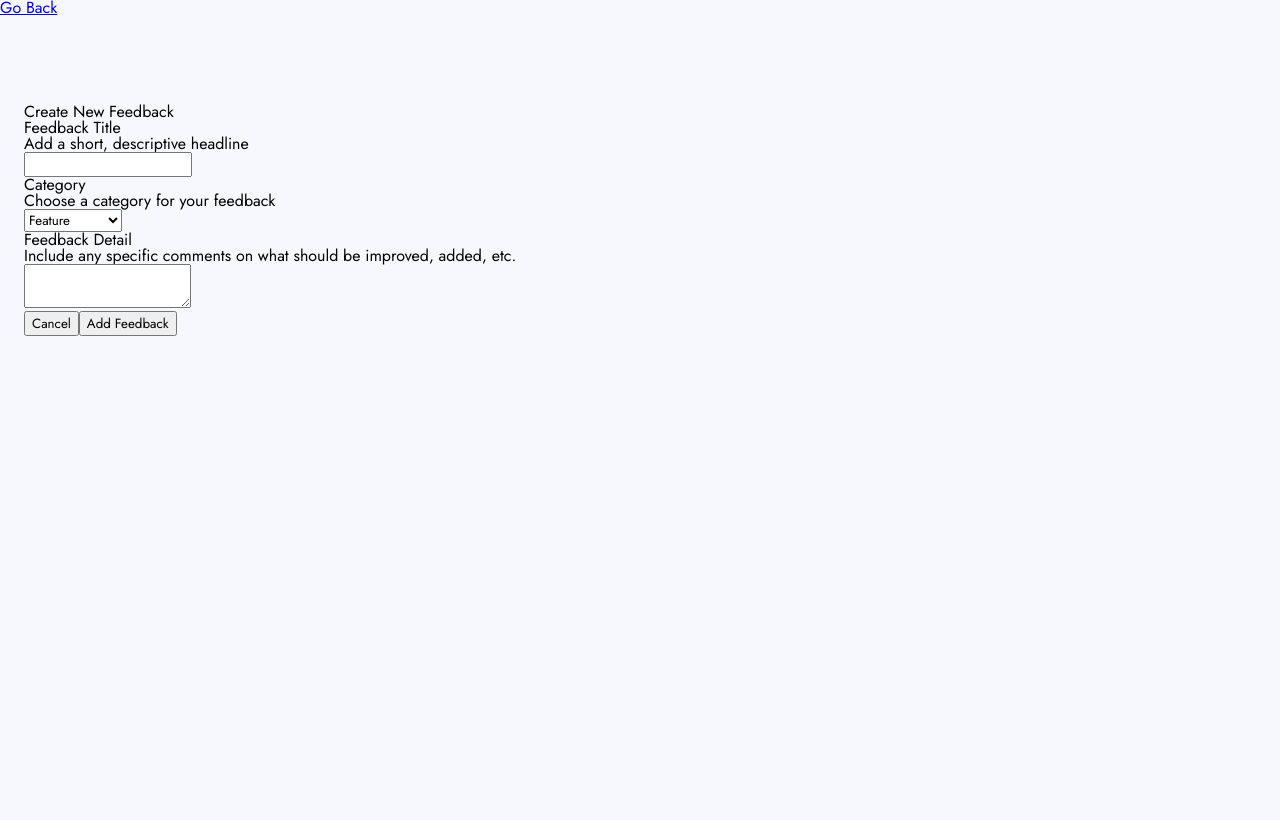
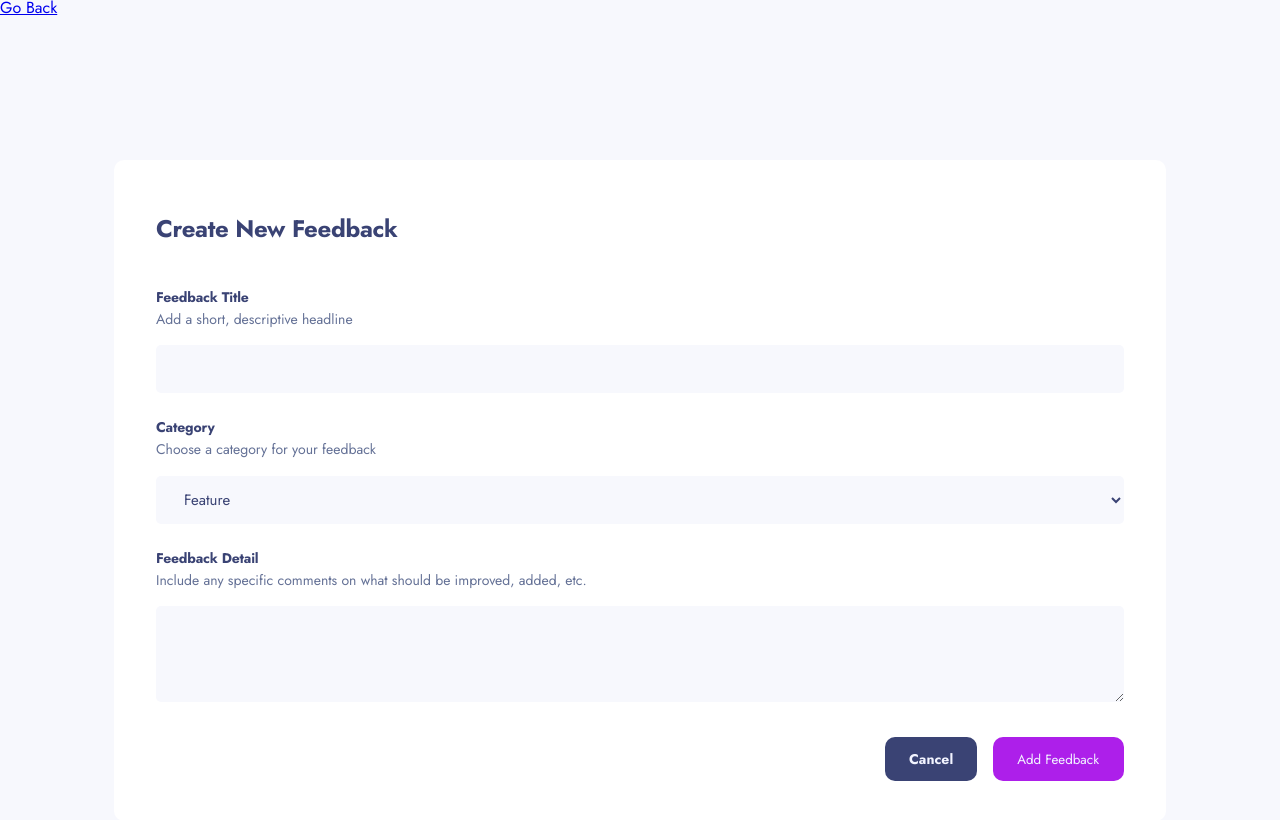
Before and after one commit to acunmedyaakademi/sude-irem-berna-mucahit-feedback-board, a React (Vite) app: page /new-feedback in a window 1280 px wide. Shown: the top 820 px of the page. Built offline with nearby package versions, Linux system fonts and the light colour scheme.

Commit message:
newfeedback sayfasi mobile ve tablet css kodlamasi yapildi.

```diff
--- a/src/App.css
+++ b/src/App.css
@@ -1,32 +1,100 @@
-@import url('https://fonts.googleapis.com/css2?family=Jost:ital,wght@0,100..900;1,100..900&display=swap');
+@import url("https://fonts.googleapis.com/css2?family=Jost:ital,wght@0,100..900;1,100..900&display=swap");
 
-:root{
-  --purple: #AD1FEA;
-  --blue: #4661E6;
-  --darkest-blue: #373F68;
-  --white: #FFFFFF;
-  --gray: #F2F4FF;
-  --light-gray: #F7F8FD;
-  --dark-blue: #3A4374;
+:root {
+  --purple: #ad1fea;
+  --blue: #4661e6;
+  --darkest-blue: #373f68;
+  --white: #ffffff;
+  --gray: #f2f4ff;
+  --light-gray: #f7f8fd;
+  --dark-blue: #3a4374;
   --text-color: #647196;
-  --orange: #F49F85;
-  --light-blue: #62BCFA;
-  --red: #D73737;
+  --orange: #f49f85;
+  --light-blue: #62bcfa;
+  --red: #d73737;
 }
 
-html, body, div, span, applet, object, iframe,
-h1, h2, h3, h4, h5, h6, p, blockquote, pre,
-a, abbr, acronym, address, big, cite, code,
-del, dfn, em, img, ins, kbd, q, s, samp,
-small, strike, strong, sub, sup, tt, var,
-b, u, i, center,
-dl, dt, dd, ol, ul, li,
-fieldset, form, label, legend,
-table, caption, tbody, tfoot, thead, tr, th, td,
-article, aside, canvas, details, embed,
-figure, figcaption, footer, header, hgroup,
-menu, nav, output, ruby, section, summary,
-time, mark, audio, video {
+html,
+body,
+div,
+span,
+applet,
+object,
+iframe,
+h1,
+h2,
+h3,
+h4,
+h5,
+h6,
+p,
+blockquote,
+pre,
+a,
+abbr,
+acronym,
+address,
+big,
+cite,
+code,
+del,
+dfn,
+em,
+img,
+ins,
+kbd,
+q,
+s,
+samp,
+small,
+strike,
+strong,
+sub,
+sup,
+tt,
+var,
+b,
+u,
+i,
+center,
+dl,
+dt,
+dd,
+ol,
+ul,
+li,
+fieldset,
+form,
+label,
+legend,
+table,
+caption,
+tbody,
+tfoot,
+thead,
+tr,
+th,
+td,
+article,
+aside,
+canvas,
+details,
+embed,
+figure,
+figcaption,
+footer,
+header,
+hgroup,
+menu,
+nav,
+output,
+ruby,
+section,
+summary,
+time,
+mark,
+audio,
+video {
   margin: 0;
   padding: 0;
   border: 0;
@@ -35,8 +103,17 @@ time, mark, audio, video {
   vertical-align: baseline;
 }
 /* HTML5 display-role reset for older browsers */
-article, aside, details, figcaption, figure,
-footer, header, hgroup, menu, nav, section {
+article,
+aside,
+details,
+figcaption,
+figure,
+footer,
+header,
+hgroup,
+menu,
+nav,
+section {
   display: block;
 }
 body {
@@ -44,22 +121,26 @@ body {
   font-family: "Jost", serif;
   background-color: var(--light-gray);
 }
-ol, ul {
+ol,
+ul {
   list-style: none;
 }
-blockquote, q {
+blockquote,
+q {
   quotes: none;
 }
-blockquote:before, blockquote:after,
-q:before, q:after {
-	content: '';
+blockquote:before,
+blockquote:after,
+q:before,
+q:after {
+  content: "";
   content: none;
 }
 table {
   border-collapse: collapse;
   border-spacing: 0;
 }
-*{
+* {
   box-sizing: border-box;
   font-family: "Jost", serif;
 }
@@ -70,7 +151,13 @@ table {
   display: flex;
   align-items: center;
   justify-content: space-between;
-  background: radial-gradient(128.88% 128.88% at 103.9% -10.39%, #E84D70 0%, #A337F6 53.09%, #28A7ED 100%) /* warning: gradient uses a rotation that is not supported by CSS and may not behave as expected */;
+  background: radial-gradient(
+      128.88% 128.88% at 103.9% -10.39%,
+      #e84d70 0%,
+      #a337f6 53.09%,
+      #28a7ed 100%
+    )
+    /* warning: gradient uses a rotation that is not supported by CSS and may not behave as expected */;
   padding: 16px 24px;
   color: white;
 }
@@ -100,25 +187,25 @@ table {
 
 /* sude start */
 
-.feedback-details-container{
+.feedback-details-container {
   padding: 24px;
 }
 
-.detail-buttons-container{
+.detail-buttons-container {
   display: flex;
   align-items: center;
   justify-content: space-between;
   margin-bottom: 24px;
 }
 
-.go-back-btn{
+.go-back-btn {
   display: flex;
   align-items: center;
   gap: 15px;
   cursor: pointer;
 }
 
-.go-back-btn p{
+.go-back-btn p {
   font-weight: 700;
   font-size: 13px;
   line-height: 18.79px;
@@ -126,7 +213,7 @@ table {
   color: var(--text-color);
 }
 
-.edit-feedback-btn{
+.edit-feedback-btn {
   font-weight: 700;
   font-size: 13px;
   line-height: 18.79px;
@@ -138,13 +225,13 @@ table {
   cursor: pointer;
 }
 
-.suggestion-item{
+.suggestion-item {
   padding: 24px;
   background-color: var(--white);
   border-radius: 10px;
 }
 
-.suggestion-item-wrapper h2{
+.suggestion-item-wrapper h2 {
   font-weight: 700;
   font-size: 13px;
   line-height: 18.79px;
@@ -153,7 +240,7 @@ table {
   margin-bottom: 9px;
 }
 
-.suggestion-item-wrapper p{
+.suggestion-item-wrapper p {
   font-weight: 400;
   font-size: 13px;
   line-height: 18.79px;
@@ -162,7 +249,7 @@ table {
   margin-bottom: 10px;
 }
 
-.suggestion-item-wrapper .category{
+.suggestion-item-wrapper .category {
   font-weight: 600;
   font-size: 13px;
   line-height: 18.79px;
@@ -175,13 +262,14 @@ table {
   display: inline-block;
 }
 
-.suggestion-item--mobile{
+.suggestion-item--mobile {
   display: flex;
   align-items: center;
   justify-content: space-between;
 }
 
-.suggestion-item--mobile .upvotes--mobile, .upvotes{
+.suggestion-item--mobile .upvotes--mobile,
+.upvotes {
   display: flex;
   align-items: center;
   gap: 10px;
@@ -196,7 +284,8 @@ table {
   padding: 6px 13px 7px 16px;
 }
 
-.suggestion-item--mobile .comments--mobile, .comments{
+.suggestion-item--mobile .comments--mobile,
+.comments {
   display: flex;
   align-items: center;
   gap: 4px;
@@ -208,22 +297,23 @@ table {
   color: var(--dark-blue);
 }
 
-.suggestion-item .comments, .suggestion-item .upvotes{
+.suggestion-item .comments,
+.suggestion-item .upvotes {
   display: none;
 }
 
-.feedback-details-container .suggestion-item{
+.feedback-details-container .suggestion-item {
   margin-bottom: 24px;
 }
 
-.comments-container{
+.comments-container {
   background-color: var(--white);
   border-radius: 10px;
   padding: 24px;
   margin-bottom: 24px;
 }
 
-.comments-container h3{
+.comments-container h3 {
   font-weight: 700;
   font-size: 18px;
   line-height: 26.01px;
@@ -232,28 +322,29 @@ table {
   margin-bottom: 24px;
 }
 
-.comments-items-container{
+.comments-items-container {
   display: flex;
   flex-direction: column;
   gap: 24px;
 }
 
-.comments-item .divider{
+.comments-item .divider {
   display: block;
   height: 1px;
   width: 100%;
-  background-color: #8C92B3;
+  background-color: #8c92b3;
   margin-top: 24px;
   opacity: 0.25;
 }
 
-.comments-item:last-child .divider{
+.comments-item:last-child .divider {
   display: none;
 }
 
 /* berna section start */
 
-.roadmap-header, .roadmap-section-container-mobile-tab-header {
+.roadmap-header,
+.roadmap-section-container-mobile-tab-header {
   display: flex;
   align-items: center;
   justify-content: space-between;
@@ -271,13 +362,100 @@ table {
 
 /* mücahit start */
 
-.create-new-feedback {
-  padding: 88px 24px;
-  margin-bottom: 20px;
+.edit-feedback-page {
+  margin: 108px 24px;
+  background-color: var(--white);
+  border-radius: 10px;
 }
-
+.feedback-newpage-main {
+  padding: 0 24px;
+}
+.feedback-newpage-main h2 {
+  padding-top: 44px;
+  font-weight: 700;
+  font-size: 18px;
+  line-height: 26.01px;
+  letter-spacing: -0.25px;
+  color: var(--dark-blue);
+  margin-bottom: 24px;
+}
+.edit-feedback-form-cont h3 {
+  font-weight: 700;
+  font-size: 13px;
+  line-height: 18.79px;
+  letter-spacing: -0.18px;
+  color: var(--dark-blue);
+  margin-bottom: 3px;
+}
+.edit-feedback-form-cont p {
+  font-weight: 400;
+  font-size: 13px;
+  line-height: 18.79px;
+  letter-spacing: 0px;
+  color: var(--text-color);
+  margin-bottom: 16px;
+}
+.edit-feedback-form-cont input {
+  background-color: var(--light-gray);
+  border: none;
+  width: 100%;
+  height: 48px;
+  border-radius: 5px;
+  margin-bottom: 24px;
+}
+.edit-feedback-form-cont select {
+  background-color: var(--light-gray);
+  border: none;
+  width: 100%;
+  height: 48px;
+  border-radius: 5px;
+  margin-bottom: 24px;
+  font-weight: 400;
+  font-size: 13px;
+  line-height: 18.79px;
+  letter-spacing: 0px;
+  padding-left: 16px;
+  color: var(--dark-blue);
+}
+.edit-feedback-form-cont textarea {
+  width: 100%;
+  height: 120px;
+  background-color: var(--light-gray);
+  border: none;
+  border-radius: 5px;
+  margin-bottom: 40px;
+}
+.edit-feedback-btns-container button {
+  width: 100%;
+  height: 40px;
+  display: flex;
+  flex-direction: column;
+  align-items: center;
+  justify-content: center;
+  margin-bottom: 16px;
+}
+.feedback-newpage-main-form {
+  padding-bottom: 24px;
+}
+.addfeedback-btn {
+  color: var(--gray);
+  background-color: var(--purple);
+  border: none;
+  border-radius: 10px;
+}
+.feedback-btn {
+  font-family: Jost;
+  font-weight: 700;
+  font-size: 13px;
+  line-height: 18.79px;
+  letter-spacing: 0px;
+  text-align: center;
+  color: var(--gray);
+  background-color: var(--dark-blue);
+  border: none;
+  border-radius: 10px;
+}
 /* mücahit end */
-
 
 @media only screen and (min-width: 768px) {
   /* berna section start */
@@ -289,8 +467,63 @@ table {
     display: flex;
   }
   /* berna section end */
+  /* mucahit baslangic */
+  .edit-feedback-page {
+    margin: 144px 114px;
+  }
+  .feedback-newpage-main {
+    padding: 0 42px;
+  }
+  .feedback-newpage-main h2 {
+    font-size: 24px;
+    line-height: 34.68px;
+    letter-spacing: -0.33px;
+    padding-top: 52px;
+    color: var(--dark-blue);
+    margin-bottom: 40px;
+  }
+  .edit-feedback-form-cont h3 {
+    font-weight: 700;
+    font-size: 14px;
+    line-height: 20.23px;
+    letter-spacing: -0.19px;
+    margin-bottom: 2px;
+  }
+  .edit-feedback-form-cont p {
+    font-weight: 400;
+    font-size: 14px;
+    line-height: 20.23px;
+  }
+  .edit-feedback-form-cont select {
+    font-size: 15px;
+    line-height: 21.68px;
+    padding-left: 24px;
+  }
+  .edit-feedback-form-cont textarea {
+    height: 96px;
+    margin-bottom: 32px;
+  }
+  .edit-feedback-btns-container button {
+    width: auto;
+    height: 44px;
+  }
+  .edit-feedback-btns-container {
+    display: flex;
+    flex-direction: row-reverse;
+    gap: 16px;
+  }
+  .feedback-newpage-main-form {
+    padding-bottom: 24px;
+  }
+  .addfeedback-btn {
+    padding: 12.5px 25px 11.5px 24px;
+  }
+  .feedback-btn {
+    padding: 12.5px 24px 11.5px 24px;
+    font-size: 14px;
+    line-height: 20.23px;
+  }
 }
 
-@media only screen and (min-width: 1280px){
-
+@media only screen and (min-width: 1280px) {
 }
--- a/src/pages/NewFeedback.jsx
+++ b/src/pages/NewFeedback.jsx
@@ -25,11 +25,12 @@ export default function NewFeedback() {
   return (
     <>
       <a href={<GoBackBtn />}>Go Back</a>
-      <div className="create-new-feedback">
-
+      <div className="edit-feedback-page">
+        <div className="feedback-newpage-main">
           <h2>Create New Feedback</h2>
           <form onSubmit={handleSubmit}>
-          <div className="create-new-feedback-title">
+            <div className="feedback-newpage-main-form">
+              <div className="edit-feedback-form-cont">
                 <h3>Feedback Title</h3>
                 <p>Add a short, descriptive headline</p>
                 <input
@@ -39,7 +40,7 @@ export default function NewFeedback() {
                   type="text"
                 />
               </div>
-          <div className="create-new-feedback-category">
+              <div className="edit-feedback-form-cont">
                 <h3>Category</h3>
                 <p>Choose a category for your feedback</p>
                 <select
@@ -48,35 +49,37 @@ export default function NewFeedback() {
                   onChange={handleChange}
                 >
                   <option value="Feature">Feature</option>
-              <option value="Feature">UI</option>
-              <option value="Feature">UX</option>
-              <option value="Feature">Enhancement</option>
-              <option value="Feature">Bug</option>
+                  <option value="UI">UI</option>
+                  <option value="UX">UX</option>
+                  <option value="Enhancement">Enhancement</option>
+                  <option value="Bug">Bug</option>
                 </select>
               </div>
-          <div className="create-new-feedback-detail">
+              <div className="edit-feedback-form-cont">
                 <h3>Feedback Detail</h3>
                 <p>
-              Include any specific comments on what should be improved, added,
-              etc.
+                  Include any specific comments on what should be improved,
+                  added, etc.
                 </p>
                 <textarea
                   name="newfeedback-message"
                   onChange={handleChange}
                 ></textarea>
               </div>
-          <div className="create-new-feedback-btn">
+              <div className="edit-feedback-btns-container">
+                <button className="addfeedback-btn">Add Feedback</button>
                 <button
-              className="feedbackBtn-cancelBtn"
+                  className="feedback-btn"
                   onClick={() =>
                     setFeedback({ title: "", category: "Feature", detail: "" })
                   }
                 >
                   Cancel
                 </button>
-            <button>Add Feedback</button>
+              </div>
             </div>
           </form>
+        </div>
       </div>
     </>
   );
```
Lines whose indentation alone changed are shown as unchanged.
